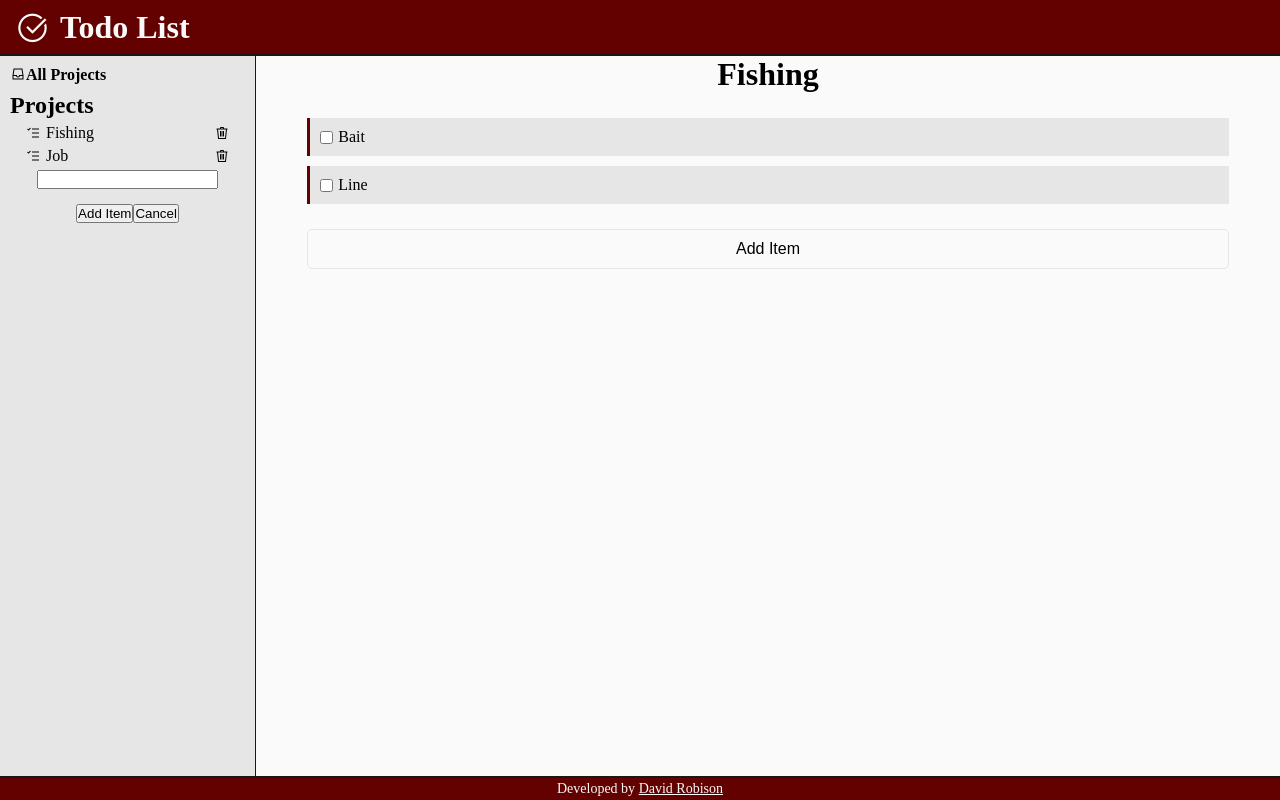
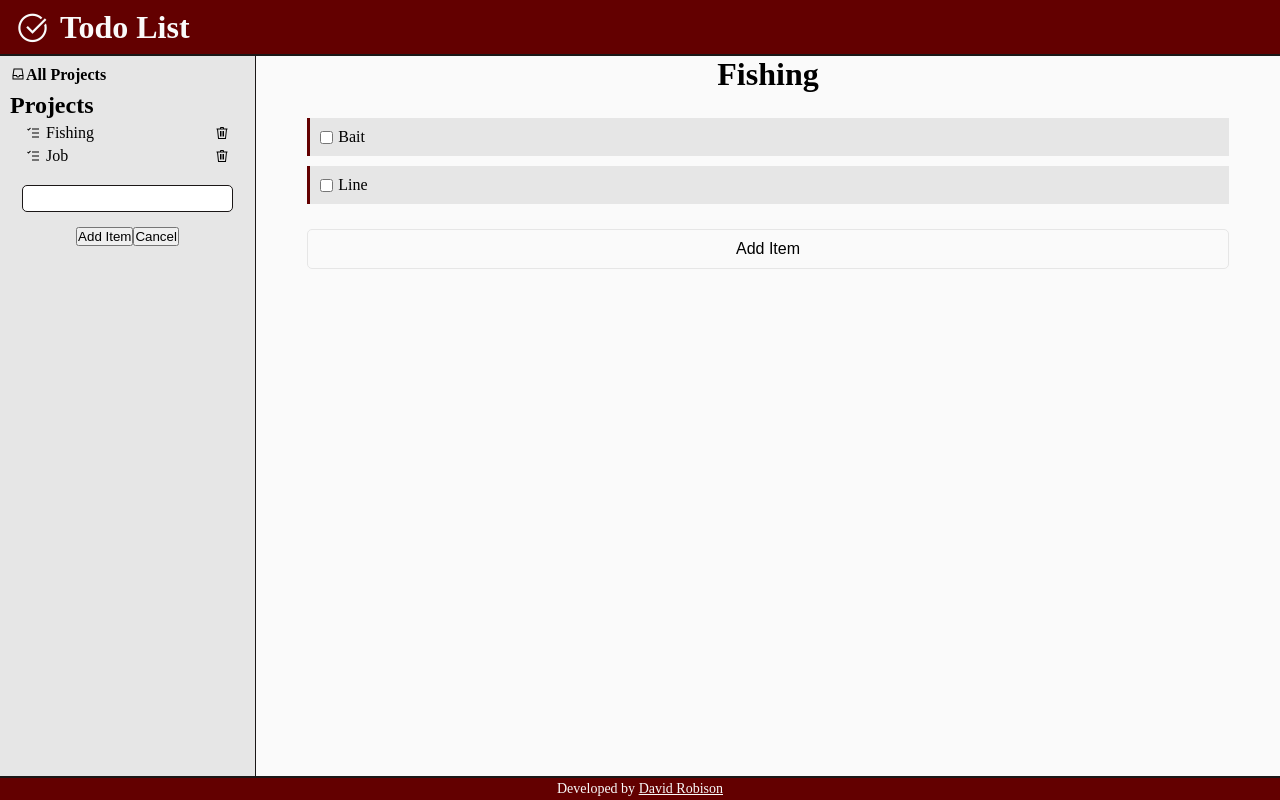
Before and after one commit to robisonwebdev/todo-react, a React (Create React App) app: page / in a window 1280 px wide. Both pictures are taken after a click on the button "Add Project". Built offline with nearby package versions, Linux system fonts and the light colour scheme.

Commit message:
Styled .projectForm input

```diff
--- a/src/styles/AddProjectForm.css
+++ b/src/styles/AddProjectForm.css
@@ -4,4 +4,15 @@
     align-items: center;
     justify-content: center;
     gap: 15px;
+
+    width: 100%;
 }
+
+.projectForm input {
+    border: 1px solid var(--black);
+    border-radius: 5px;
+    margin-top: 15px;
+    padding: 5px 10px;
+    text-align: center;
+    width: 90%;
+}
```
